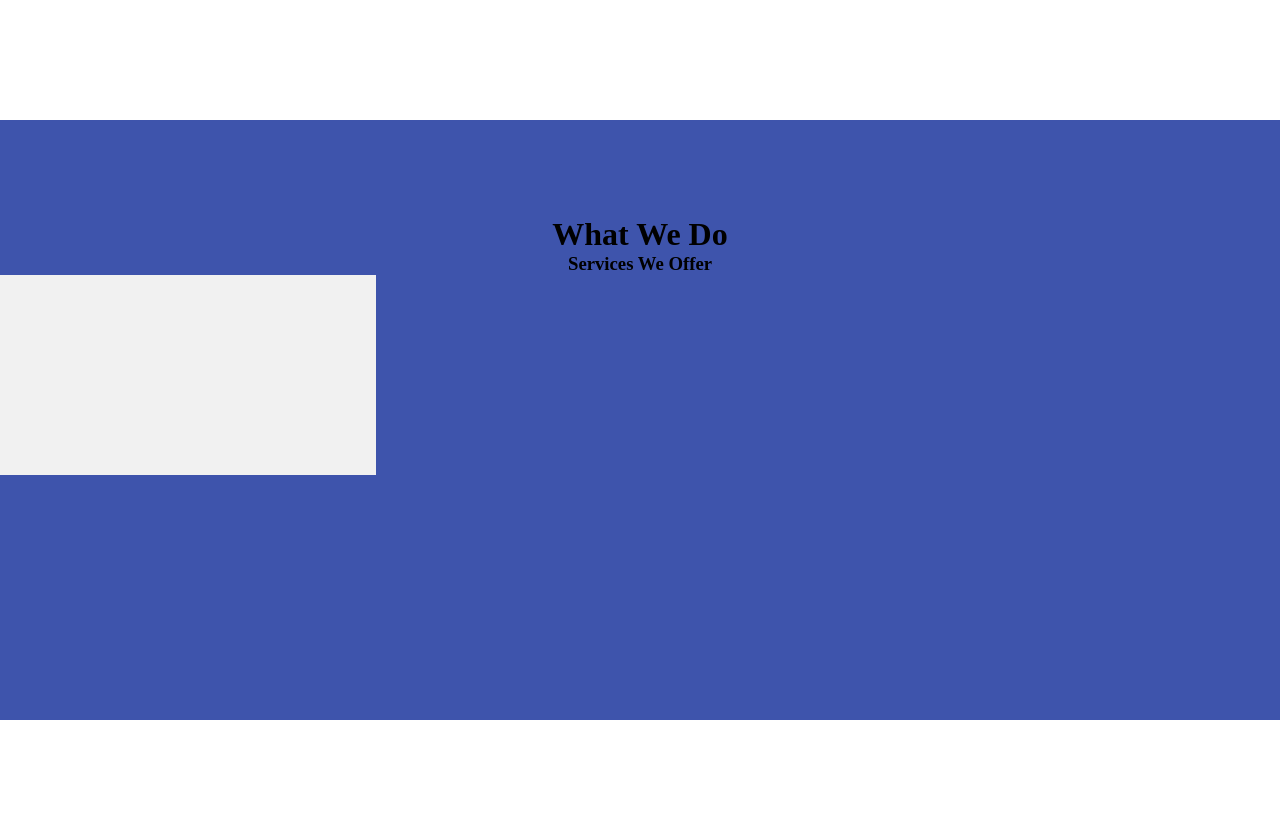
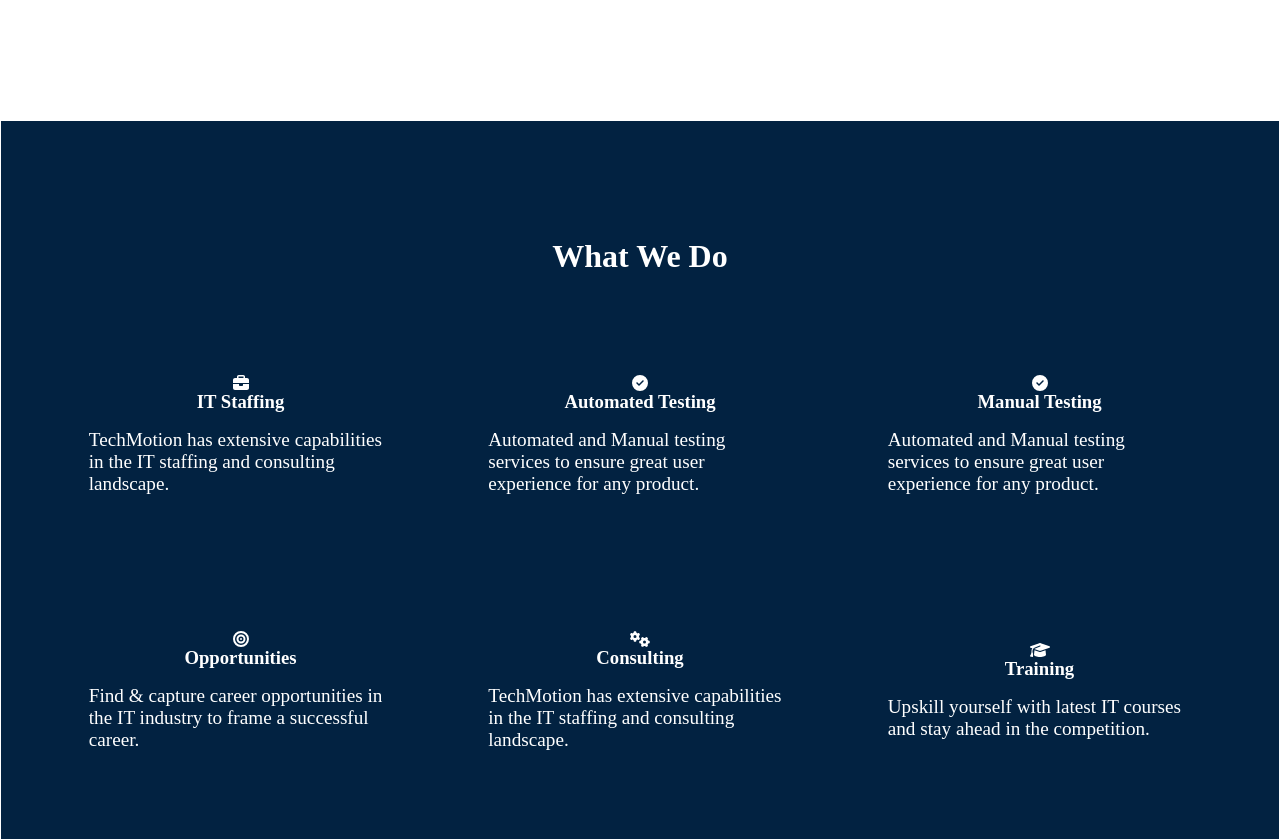
Before and after one commit to logsyc/Website, a React (Create React App) app in the folder my-app/: page / in a window 1280 px wide. Shown: the part 1180-2020 px from the top of the page. Before the commit the page ends 1900 px from the top, so only its background shows below. Built offline with nearby package versions, Linux system fonts and the light colour scheme.

Commit message:
Third page completion

```diff
--- a/my-app/package.json
+++ b/my-app/package.json
@@ -3,6 +3,10 @@
   "version": "0.1.0",
   "private": true,
   "dependencies": {
+    "@fortawesome/fontawesome-svg-core": "^6.3.0",
+    "@fortawesome/free-regular-svg-icons": "^6.3.0",
+    "@fortawesome/free-solid-svg-icons": "^6.3.0",
+    "@fortawesome/react-fontawesome": "^0.2.0",
     "@testing-library/jest-dom": "^5.16.5",
     "@testing-library/react": "^13.4.0",
     "@testing-library/user-event": "^13.5.0",
--- a/my-app/src/App.js
+++ b/my-app/src/App.js
@@ -2,7 +2,8 @@
 import "./index.css";
 import headerIMG from "./images/img1.jpg";
 import logo from "./images/logo.png";
-
+import { FontAwesomeIcon } from '@fortawesome/react-fontawesome';
+import { faBriefcase, faCheckCircle, faBullseye, faCogs, faGraduationCap} from '@fortawesome/free-solid-svg-icons';
 function App() {
   return (
     <>
@@ -74,14 +75,49 @@
       </div>
 
       <div className="third_page">
-        <h1 style={{ textAlign: "center", paddingTop: "6rem" }}>What We Do</h1>
-        <h3 style={{ textAlign: "center" }}> Services We Offer </h3>
-        <div className="placeholder">
-          <div className="placeholder__box"></div>
-          <div className="placeholder__box"></div>
-          <div className="placeholder__box"></div>
-        </div>
-      </div>
+  <h1 style={{textAlign: "center", paddingTop: "6rem"}}>What We Do</h1>
+  <div className="placeholder-wrapper">
+    <div className="placeholder">
+
+      <FontAwesomeIcon icon={faBriefcase} />
+      <h3>IT Staffing</h3>
+      <p>TechMotion has extensive capabilities in the IT staffing and consulting landscape.</p>
+    </div>
+    <div className="placeholder">
+
+      <FontAwesomeIcon icon={faCheckCircle} />
+      <h3>Automated Testing</h3>
+      <p>Automated and Manual testing services to ensure great user experience for any product.</p>
+    </div>
+    <div className="placeholder">
+
+      <FontAwesomeIcon icon={faCheckCircle} />
+      <h3>Manual Testing</h3>
+      <p>Automated and Manual testing services to ensure great user experience for any product.</p>
+    </div>
+    <div className="placeholder">
+
+      <FontAwesomeIcon icon={faBullseye} />
+      <h3>Opportunities</h3>
+      <p>Find & capture career opportunities in the IT industry to frame a successful career.</p>
+    </div>
+    <div className="placeholder">
+
+      <FontAwesomeIcon icon={faCogs} />
+      <h3>Consulting</h3>
+      <p>TechMotion has extensive capabilities in the IT staffing and consulting landscape.</p>
+    </div>
+    <div className="placeholder">
+
+      <FontAwesomeIcon icon={faGraduationCap} />
+      <h3>Training</h3>
+      <p>Upskill yourself with latest IT courses and stay ahead in the competition.</p>
+    </div>
+  </div>
+</div>
+
+
+
     </>
   );
 }
--- a/my-app/src/index.css
+++ b/my-app/src/index.css
@@ -121,23 +121,41 @@
 /* TEMP: third page */
 
 .third_page {
-  height: 600px;
-  background-color: #3E54AC;
+  height: 90vh;
+  display: flex;
+  flex-direction: column;
+  justify-content: center;
+  align-items: center;
+  background-color: #022241;
+  color: white;
+  border: 1px solid white;
+  padding: 2rem;
+  box-sizing: border-box; /* added box-sizing property */
 }
 
-.third_page h1 {
-  text-align: center; /* fix typo */
-}
-
-.placeholder-container {
+.placeholder-wrapper {
   display: flex;
   justify-content: center;
+  align-items: center;
+  flex-wrap: wrap;
+  margin-top: 2rem;
 }
 
 .placeholder {
-  width: 200px;
-  height: 200px;
-  background-color: #f1f1f1;
-  padding-left: 8rem;
-  padding-right: 3rem;
+  display: flex;
+  flex-direction: column;
+  justify-content: center;
+  align-items: center;
+  background-color: #022241;
+  color: white;
+  padding: 2rem;
+  margin: 1rem;
+  width: 25%;
+  height: 20vh;
+  border: none;
 }
+
+.placeholder p {
+  margin-top: 1rem;
+  font-size: 1.2rem;
+}
```
Also changed, not shown: 1 other file (tests, documents, lock files or other folders).
